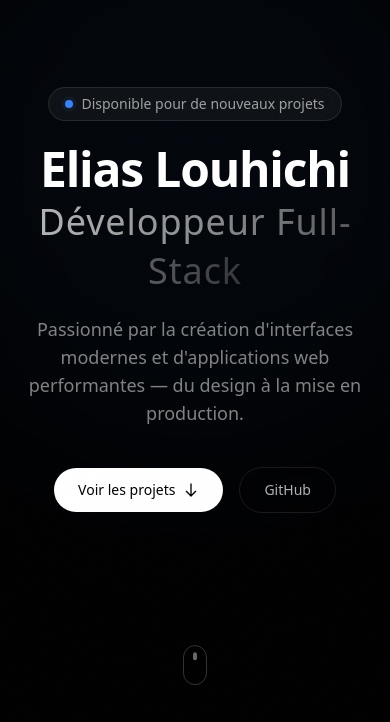
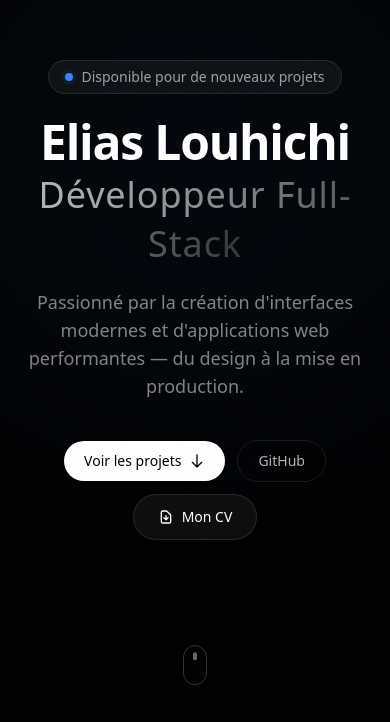
Before and after one commit to EliasL94/portfolio, a Next.js app: page / in a window 390 px wide. Shown: the part 122-844 px from the top of the page. Built offline with nearby package versions, Linux system fonts and the light colour scheme.

Commit message:
Ajout du bouton CV et amélioration de la responsivité mobile de la section Hero

```diff
--- a/src/components/Hero.tsx
+++ b/src/components/Hero.tsx
@@ -56,11 +56,11 @@ export default function Hero() {
           initial={{ opacity: 0 }}
           animate={{ opacity: 1 }}
           transition={{ delay: 0.8, duration: 0.8 }}
-          className="mt-10 flex items-center justify-center gap-4"
+          className="mt-10 flex flex-wrap items-center justify-center gap-3 sm:gap-4"
         >
           <a
             href="#projects"
-            className="group relative inline-flex items-center gap-2 rounded-full bg-white px-6 py-3 text-sm font-medium text-black transition-all hover:bg-white/90"
+            className="group relative inline-flex items-center gap-2 rounded-full bg-white px-5 py-2.5 text-sm font-medium text-black transition-all hover:bg-white/90 sm:px-6 sm:py-3"
           >
             Voir les projets
             <svg
@@ -77,9 +77,26 @@ export default function Hero() {
             href="https://github.com/EliasL94"
             target="_blank"
             rel="noopener noreferrer"
-            className="inline-flex items-center gap-2 rounded-full border border-white/10 px-6 py-3 text-sm font-medium text-white/70 backdrop-blur-md transition-all hover:border-white/20 hover:text-white"
+            className="inline-flex items-center gap-2 rounded-full border border-white/10 px-5 py-2.5 text-sm font-medium text-white/70 backdrop-blur-md transition-all hover:border-white/20 hover:text-white sm:px-6 sm:py-3"
           >
             GitHub
+          </a>
+          <a
+            href="/cv/CV-Elias-alternance.pdf"
+            target="_blank"
+            rel="noopener noreferrer"
+            className="inline-flex items-center gap-2 rounded-full border border-white/10 bg-white/5 px-6 py-3 text-sm font-medium text-white transition-all hover:border-white/20 hover:bg-white/10"
+          >
+            <svg
+              className="h-4 w-4"
+              fill="none"
+              viewBox="0 0 24 24"
+              stroke="currentColor"
+              strokeWidth={2}
+            >
+              <path strokeLinecap="round" strokeLinejoin="round" d="M12 10v6m0 0l-3-3m3 3l3-3m2 8H7a2 2 0 01-2-2V5a2 2 0 012-2h5.586a1 1 0 01.707.293l5.414 5.414a1 1 0 01.293.707V19a2 2 0 01-2 2z" />
+            </svg>
+            Mon CV
           </a>
         </motion.div>
       </motion.div>
```
Also changed, not shown: 1 other file (tests, documents, lock files or other folders).
